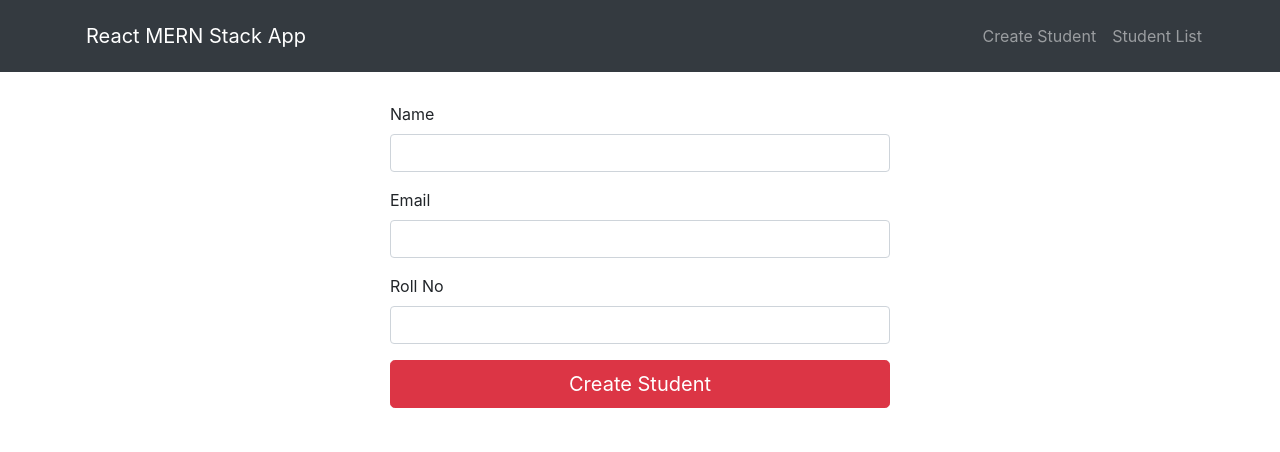
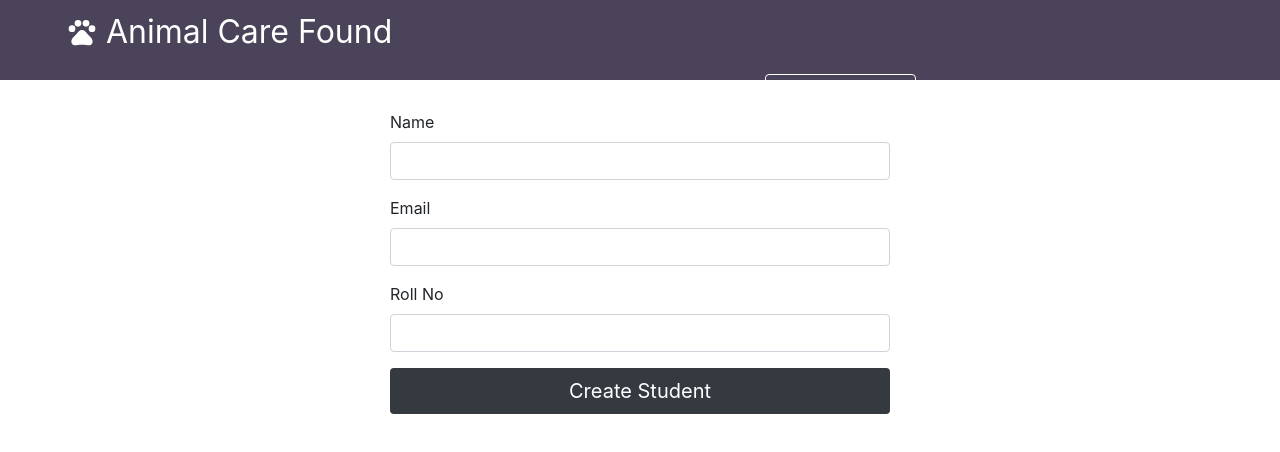
Before and after one commit to srendonv/animal-care-foundation, a React (Create React App) app: page / in a window 1280 px wide. Shown: the top 452 px of the page. Built offline with nearby package versions, Linux system fonts and the light colour scheme.

Commit message:
Adding Navbar as a component in development branch by mcastan0 - July 18 2021

```diff
--- a/package.json
+++ b/package.json
@@ -8,6 +8,7 @@
     "react": "^16.9.0",
     "react-bootstrap": "^1.6.1",
     "react-dom": "^16.9.0",
+    "react-icons": "^4.2.0",
     "react-router-dom": "^5.0.1",
     "react-scripts": "^4.0.3"
   },
--- a/src/App.js
+++ b/src/App.js
@@ -1,53 +1,25 @@
 import React from "react";
-import Nav from "react-bootstrap/Nav";
-import Navbar from "react-bootstrap/Navbar";
+// import Nav from "react-bootstrap/Nav";
+// import Navbar from "react-bootstrap/Navbar";
 import Container from "react-bootstrap/Container";
 import Row from "react-bootstrap/Row";
 import Col from "react-bootstrap/Col";
 import "bootstrap/dist/css/bootstrap.css";
-import "./App.css";
+import "./assets/css/App.css";
 
-import { BrowserRouter as Router, Switch, Route, Link } from "react-router-dom";
+// import { BrowserRouter as Router, Switch, Route, Link } from "react-router-dom";
+import { BrowserRouter as Router, Switch, Route} from "react-router-dom";
 
 import CreateStudent from "./components/create-student.component";
 import EditStudent from "./components/edit-student.component";
 import StudentList from "./components/student-list.component";
+import Navbar from "./components/Navbar/Navbar"
 
 function App() {
   return (<Router>
     <div className="App">
       <header className="App-header">
-        <Navbar bg="dark" variant="dark">
-          <Container>
-
-            <Navbar.Brand>
-              <Link to={"/create-student"} className="nav-link">
-                React MERN Stack App
-              </Link>
-            </Navbar.Brand>
-
-            <Nav className="justify-content-end">
-              <Nav>
-                <Link to={"/create-student"} className="nav-link">
-                  Create Student
-                </Link>
-              </Nav>
-
-              {/* <Nav>
-                <Link to={"/edit-student/:id"} className="nav-link">
-                  Edit Student
-                </Link>
-              </Nav> */}
-
-              <Nav>
-                <Link to={"/student-list"} className="nav-link">
-                  Student List
-                </Link>
-              </Nav>
-            </Nav>
-
-          </Container>
-        </Navbar>
+        <Navbar />
       </header>
 
       <Container>
@@ -67,5 +39,4 @@ function App() {
     </div>
   </Router>);
 }
-
 export default App;
--- /dev/null
+++ b/src/components/Navbar/Button.css
@@ -0,0 +1,112 @@
+:root {
+    --primary: #fff;
+  }
+
+  .btn {
+    padding: 8px 20px;
+    border-radius: 4px;
+    outline: none;
+    border: none;
+    cursor: pointer;
+    white-space: nowrap;
+  }
+
+  .btn--primary {
+    background-color: var(--primary);
+    color: #242424;
+    border: 1px solid var(--primary);
+  }
+
+  .btn--outline {
+    background-color: transparent;
+    color: #fff;
+    padding: 8px 20px;
+    border: 1px solid var(--primary);
+    transition: all 0.3s ease-out;
+  }
+
+  .btn--medium {
+    padding: 8px 20px;
+    font-size: 18px;
+  }
+
+  .btn--large {
+    padding: 12px 26px;
+    font-size: 20px;
+  }
+
+  .btn--mobile {
+    text-align: center;
+    border-radius: 4px;
+    width: 80%;
+    text-decoration: none;
+    font-size: 1.5rem;
+    background-color: transparent;
+    color: #fff;
+    padding: 14px 20px;
+    border: 1px solid #fff;
+    transition: all 0.3s ease-out;
+  }
+
+  .btn--wide {
+    padding: 12px 64px;
+    font-size: 20px;
+  }
+
+  .btn--large:hover,
+  .btn--medium:hover,
+  .btn--mobile:hover {
+    transition: all 0.3s ease-out;
+    background: #fff;
+    color: #242424;
+  }
+
+  .btn--wide:hover {
+    color: #fff;
+    background-color: #f00946;
+    transition: all 0.2s ease-out;
+  }
+
+  .btn-link {
+    display: flex;
+    justify-content: center;
+    align-items: center;
+    text-decoration: none;
+    padding: 8px 16px;
+    height: 100%;
+    width: 100%;
+  }
+
+  .blue {
+    background-color: #276afb;
+    color: #fff;
+    border: none;
+  }
+
+  .red {
+    background-color: #f00946;
+    color: #fff;
+    border: none;
+  }
+
+  .primary {
+    background-color: #242424;
+    color: #fff;
+    border: none;
+  }
+
+  .primary:hover {
+    background-color: #fff;
+    color: #242424;
+    border: none;
+  }
+
+  .green {
+    background: #25ce4a;
+    color: #fff;
+    border: none;
+  }
+
+  .green:hover {
+    background-color: #242424;
+  }
--- /dev/null
+++ b/src/components/Navbar/Button.js
@@ -0,0 +1,35 @@
+import React from 'react';
+import './Button.css';
+
+const STYLES = ['btn--primary', 'btn--outline'];
+
+const SIZES = ['btn--medium', 'btn--large', 'btn--mobile', 'btn--wide'];
+
+const COLOR = ['primary', 'blue', 'red', 'green'];
+
+export const Button = ({
+  children,
+  type,
+  onClick,
+  buttonStyle,
+  buttonSize,
+  buttonColor
+}) => {
+  const checkButtonStyle = STYLES.includes(buttonStyle)
+    ? buttonStyle
+    : STYLES[0];
+
+  const checkButtonSize = SIZES.includes(buttonSize) ? buttonSize : SIZES[0];
+
+  const checkButtonColor = COLOR.includes(buttonColor) ? buttonColor : null;
+
+  return (
+    <button
+      className={`btn ${checkButtonStyle} ${checkButtonSize} ${checkButtonColor}`}
+      onClick={onClick}
+      type={type}
+    >
+      {children}
+    </button>
+  );
+};
--- /dev/null
+++ b/src/components/Navbar/Navbar.css
@@ -0,0 +1,155 @@
+.navbar {
+    /* background: #1c2237; */
+    background: #4B4359;
+    height: 80px;
+    display: flex;
+    justify-content: center;
+    align-items: center;
+    font-size: 1.2rem;
+    position: sticky;
+    top: 0;
+    z-index: 999;
+  }
+
+  .navbar-container {
+    display: flex;
+    justify-content: space-between;
+    height: 80px;
+  }
+
+  .container {
+    z-index: 1;
+    width: 100%;
+    max-width: 1300px;
+    margin-right: auto;
+    margin-left: auto;
+    padding-right: 50px;
+    padding-left: 50px;
+  }
+
+  .navbar-logo {
+    color: #fff;
+    justify-self: start;
+    cursor: pointer;
+    text-decoration: none;
+    font-size: 2rem;
+    display: flex;
+    align-items: center;
+  }
+
+  .navbar-icon {
+    margin-right: 0.5rem;
+  }
+
+  .nav-menu {
+    display: flex;
+    align-items: center;
+    justify-content: center;
+    list-style: none;
+    text-align: center;
+    justify-content: end;
+  }
+
+  .nav-item {
+    height: 80px;
+    border-bottom: 2px solid transparent;
+  }
+
+  .nav-item:hover {
+    border-bottom: 2px solid #f00946;
+  }
+
+  .nav-links {
+    color: #fff;
+    display: flex;
+    align-items: center;
+    text-decoration: none;
+    padding: 0.5rem 1rem;
+    height: 100%;
+  }
+
+  .fa-bars {
+    color: #fff;
+  }
+
+  .menu-icon {
+    display: none;
+  }
+
+  @media screen and (max-width: 960px) {
+    .NavbarItems {
+      position: relative;
+    }
+
+    .nav-menu {
+      display: flex;
+      flex-direction: column;
+      width: 100%;
+      height: 90vh;
+      position: absolute;
+      top: 80px;
+      left: -100%;
+      opacity: 1;
+      transition: all 0.5s ease;
+    }
+
+    .nav-menu.active {
+      /* background: #5E5278; */
+      background: #4B4359;
+      left: 0;
+      opacity: 1;
+      transition: all 0.6s ease;
+      z-index: 1;
+    }
+
+    .nav-links {
+      text-align: center;
+      padding: 2rem;
+      width: 100%;
+      display: table;
+    }
+
+    .nav-links:hover {
+      color: #f00946;
+      transform: scale(1.2);
+      transition: all 0.3s ease;
+    }
+
+    .nav-item:hover {
+      border: none;
+    }
+
+    .nav-item {
+      width: 100%;
+    }
+
+    .navbar-logo {
+      position: absolute;
+      top: 0;
+      left: 0;
+      transform: translate(25%, 50%);
+    }
+
+    .menu-icon {
+      display: block;
+      position: absolute;
+      top: 0;
+      right: 0;
+      transform: translate(-100%, 60%);
+      font-size: 1.8rem;
+      cursor: pointer;
+    }
+
+    .fa-times {
+      color: #fff;
+      font-size: 2rem;
+    }
+
+    .nav-btn {
+      display: flex;
+      justify-content: center;
+      align-items: center;
+      width: 100%;
+      height: 120px;
+    }
+  }
--- /dev/null
+++ b/src/components/Navbar/Navbar.js
@@ -0,0 +1,122 @@
+import React, { useState, useEffect } from 'react';
+import { Button } from './Button';
+import { Link } from 'react-router-dom';
+import './Navbar.css';
+import { MdPets } from 'react-icons/md';
+import { FaBars, FaTimesCircle } from 'react-icons/fa';
+import { IconContext } from 'react-icons/lib';
+
+const Navbar = () => {
+    const [click, setClick] = useState(false);
+    const [button, setButton] = useState(true);
+
+    const handleClick = () => setClick(!click);
+    const closeMobileMenu = () => setClick(false);
+
+    const showButton = () => {
+        if (window.innerWidth <= 960) {
+          setButton(false);
+        } else {
+          setButton(true);
+        }
+      };
+
+    useEffect(() => {
+        showButton();
+      }, []);
+
+    window.addEventListener('resize', showButton);
+
+    return (
+<>
+      <IconContext.Provider value={{ color: '#fff' }}>
+        <nav className='navbar'>
+          <div className='navbar-container container'>
+            <Link to='/' className='navbar-logo' onClick={closeMobileMenu}>
+              <MdPets className='navbar-icon' />
+              Animal Care Found
+            </Link>
+            <div className='menu-icon' onClick={handleClick}>
+              {click ? <FaTimesCircle /> : <FaBars />}
+            </div>
+            <ul className={click ? 'nav-menu active' : 'nav-menu'}>
+              <li className='nav-item'>
+                <Link to='/' className='nav-links' onClick={closeMobileMenu}>
+                  Inicio
+                </Link>
+              </li>
+              <li className='nav-item'>
+                <Link
+                  to='/services'
+                  className='nav-links'
+                  onClick={closeMobileMenu}
+                >
+                  Servicios
+                </Link>
+              </li>
+
+              <li className='nav-item'>
+                <Link
+                  to='/products'
+                  className='nav-links'
+                  onClick={closeMobileMenu}
+                >
+                  Productos
+                </Link>
+              </li>
+
+              <li className='nav-item'>
+                <Link
+                  to='/create-student'
+                  className='nav-links'
+                  onClick={closeMobileMenu}
+                >
+                  CrearST
+                </Link>
+                </li>
+
+                <li className='nav-item'>
+                <Link
+                  to='/edit-student'
+                  className='nav-links'
+                  onClick={closeMobileMenu}
+                >
+                  EditarST
+                </Link>
+                </li>
+
+                <li className='nav-item'>
+                <Link
+                  to='/student-list'
+                  className='nav-links'
+                  onClick={closeMobileMenu}
+                >
+                  ListarST
+                </Link>
+                </li>
+
+              <li className='nav-btn'>
+                {button ? (
+                  <Link to='/sign-up' className='btn-link'>
+                    <Button buttonStyle='btn--outline'>REGISTRATE</Button>
+                  </Link>
+                ) : (
+                  <Link to='/sign-up' className='btn-link'>
+                    <Button
+                      buttonStyle='btn--outline'
+                      buttonSize='btn--mobile'
+                      onClick={closeMobileMenu}
+                    >
+                      REGISTRATE
+                    </Button>
+                  </Link>
+                )}
+              </li>
+            </ul>
+          </div>
+        </nav>
+      </IconContext.Provider>
+    </>
+    )
+}
+export default Navbar
--- a/src/components/create-student.component.js
+++ b/src/components/create-student.component.js
@@ -71,7 +71,8 @@ export default class CreateStudent extends Component {
           <Form.Control type="text" value={this.state.rollno} onChange={this.onChangeStudentRollno} />
         </Form.Group>
 
-        <Button variant="danger" size="lg" block="block" type="submit">
+        {/* <Button variant="danger" size="lg" block="block" type="submit"> */}
+        <Button variant="dark" size="lg" block="block" type="submit">
           Create Student
         </Button>
       </Form>
--- a/src/index.js
+++ b/src/index.js
@@ -2,7 +2,7 @@ import React from "react";
 import ReactDOM from "react-dom";
 import { BrowserRouter } from "react-router-dom";
 
-import "./index.css";
+import "./assets/css/index.css";
 import App from "./App";
 import * as serviceWorker from "./serviceWorker";
 
```
Also changed, not shown: src/assets/css/App.css (renamed from src/App.css), src/assets/css/index.css (renamed from src/index.css), src/assets/images/logo.svg (renamed from src/logo.svg), 1 other file (tests, documents, lock files or other folders).
